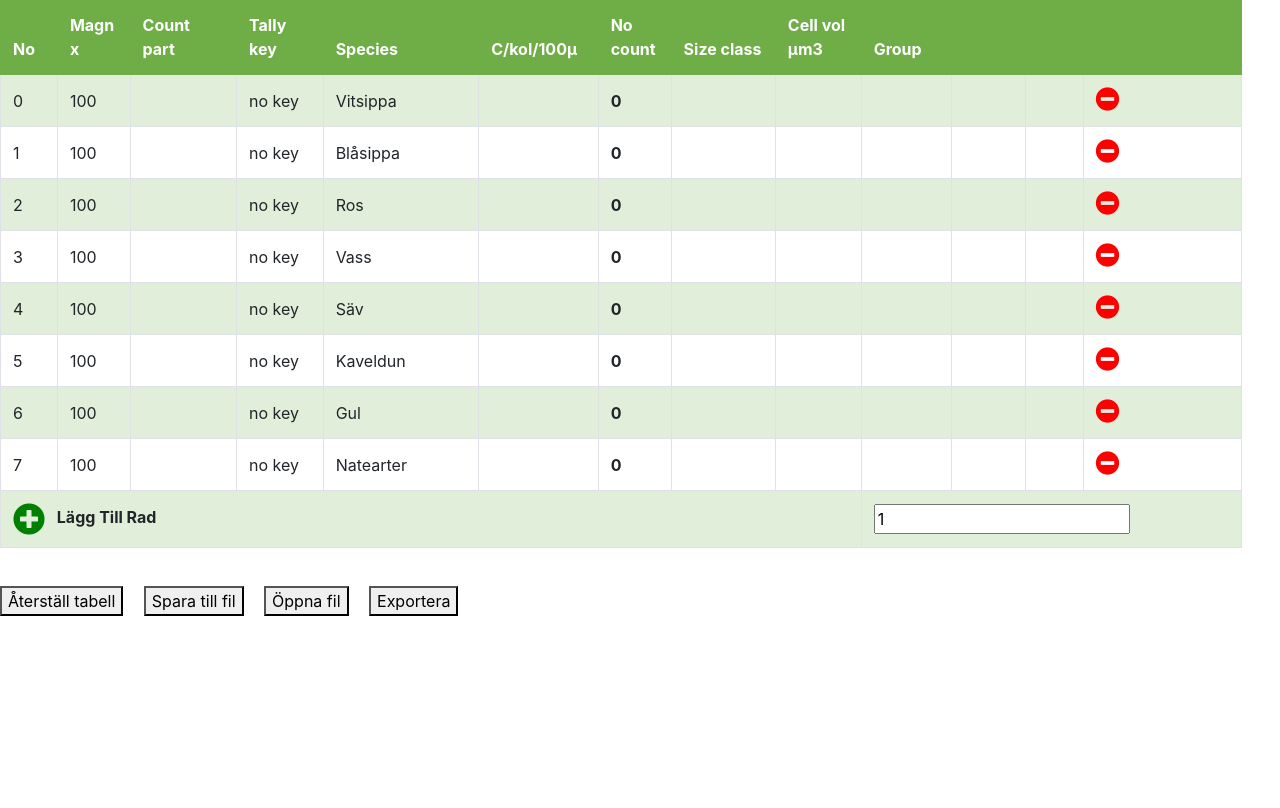
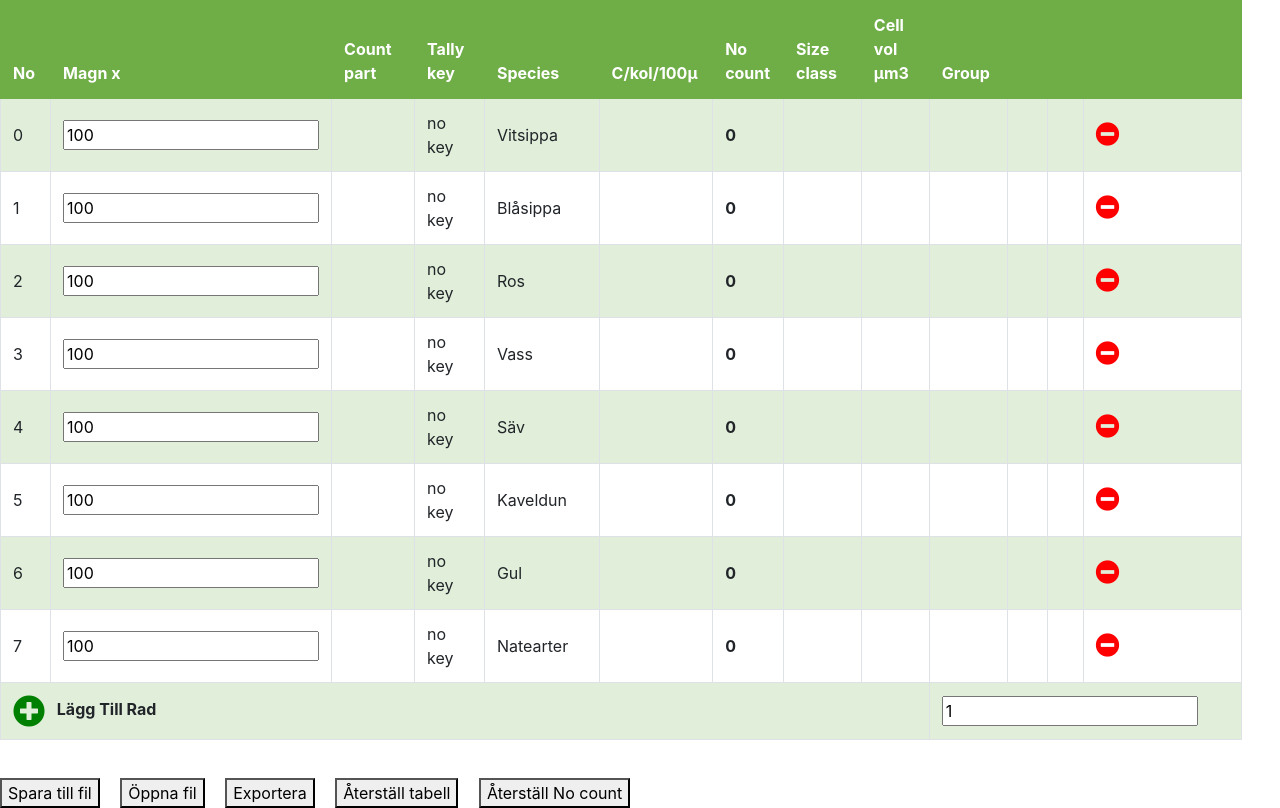
Before and after one commit to Nermin99/Tally-Counter, a website: page app/index.html in a window 1280 px wide. Drawn offline with Linux system fonts and the light colour scheme.

Commit message:
Added reset quantity button and support for preselected zoom-levels

```diff
--- a/app/index.html
+++ b/app/index.html
@@ -15,12 +15,17 @@
   <div id="root"></div>
 
   <aside>
-    <button onclick="resetTable()">Återställ tabell</button>
     <button onclick="saveToFile()">Spara till fil</button>
+
     <button onclick="loadFromFile()">Öppna fil</button>
     <input type="file" id="fileInput" style="display:none">
+
     <button id="btnExport" onclick="exportExcel()">Exportera</button>
     <iframe id="txtArea1" style="display:none"></iframe>
+
+    <button onclick="resetTable()">Återställ tabell</button>
+
+    <button onclick="resetQuantityColumn()">Återställ No count</button>
   </aside>
 
   <script src="main.js"></script>
--- a/app/main.js
+++ b/app/main.js
@@ -102,8 +102,12 @@ function render() {
 
   }).reverse(); */
 
+
+
+
+
   const html = `
-        <table id="table" class="table table-striped table-bordered table-hover ${load('tSize')}">
+        <table id="table" class="table table-striped table-bordered table-hover">
           <thead class="thead-dark">
             <th scope="col">No</th>
             <th scope="col">Magn x</th>
@@ -121,10 +125,25 @@ function render() {
           <tbody>
           ${ substanceS.map((substance, id) => {
             const hotkey = substance.tallyKey;
+            const magnificationValue = {
+              one: "100",
+              two: "150",
+              three: "200",
+              four: "250"
+            }
             return `
               <tr data-id="${substance.id}">
                 <td class="id">${id}</td>
-                <td class="magnification" contenteditable="true" oninput="saveEdit(this)">${substance.magnification}</td>
+                <td class="magnification" oninput="saveEdit(this)">
+                  <input list="magnification-list" contenteditable="true" value="${substance.magnification}">
+
+                  <datalist id="magnification-list">
+                    <option value="${magnificationValue.one}">
+                    <option value="${magnificationValue.two}">
+                    <option value="${magnificationValue.three}">
+                    <option value="${magnificationValue.four}">
+                  </datalist>
+                </td>
                 <td class="countPart" contenteditable="true" oninput="saveEdit(this)">${substance.countPart}</td>
                 <td class="tallyKey" onclick="assignHotkey(${substance.id})">${hotkey ? hotkey.shift ? "shift +" : "" : ""} ${hotkey ? hotkey.ctrl ? "ctrl +" : "" : ""} ${hotkey ? hotkey.alt ? "alt +" : "" : ""} ${hotkey ? hotkey.key : 'no key'}</td>
                 <td class="species" contenteditable="true" oninput="saveEdit(this)">${substance.species}</td>
@@ -158,9 +177,11 @@ function render() {
 function saveEdit(e) {
   const substance = substanceS.find(sub => sub.id == e.parentElement.dataset.id);
 
-  // class names must === Substance property
-  const attribute = e.classList.value;
-  substance[attribute] = e.innerHTML;
+  const input = e.querySelector("td input"); // check if <td> has an <input>
+
+  const attribute = e.classList.value; // class names must === Substance property
+
+  substance[attribute] = input ? input.value : e.innerHTML; // <input> vs. <td>
 
   save("substances", substanceS);
 }
@@ -244,7 +265,6 @@ function getKeyCombo(e) {
     ctrl: e.ctrlKey,
     shift: e.shiftKey
   }
-  // return keyCombo;
 }
 
 /**
@@ -316,13 +336,6 @@ function load(key) {
   }
 }
 
-function resetTable() {
-  if (confirm('Är du säker på att du vill återställa tabellen?')) {
-    localStorage.clear();
-    location.reload();
-  }
-}
-
 function exportExcel() {
   let filename;
   // Save filename or cancel
@@ -355,3 +368,19 @@ function exportExcel() {
       }
   }
 }
+
+function resetTable() {
+  if (confirm('Är du säker på att du vill återställa tabellen?')) {
+    localStorage.clear();
+    location.reload();
+  }
+}
+
+function resetQuantityColumn() {
+  if (confirm('Är du säker på att du vill återställa antal-kolumnen?')) {
+    substanceS.forEach(substance => {
+      substance.quantity = 0;
+    });
+    render();
+  }
+}
```
